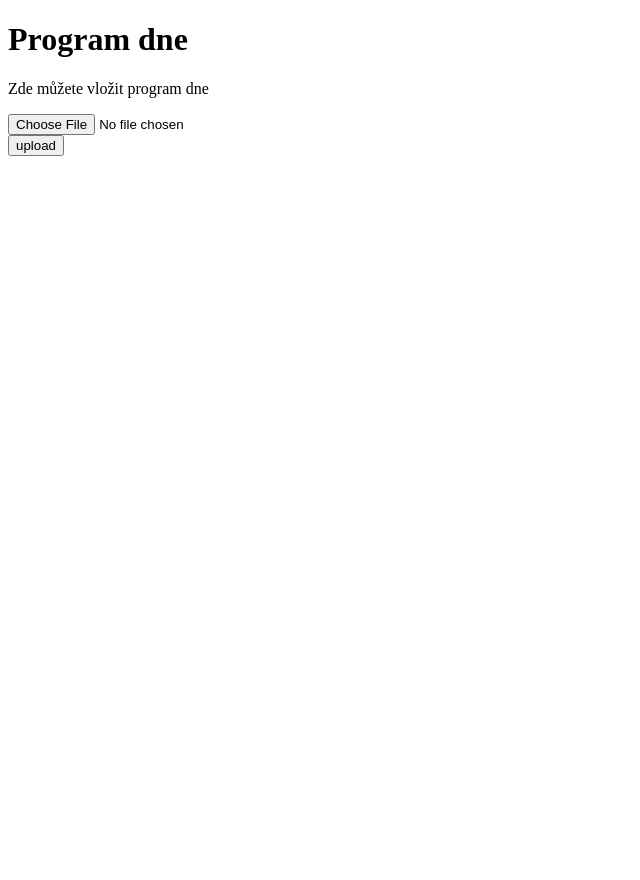
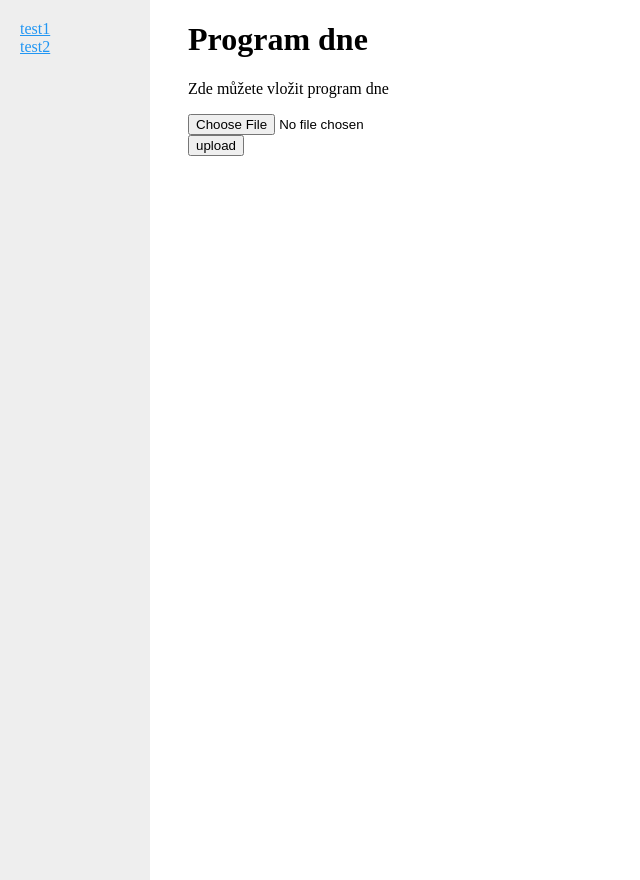
Before and after one commit to ELITR/files-collector, a Flask app: page /daily_schedule/ in a window 1280 px wide. Shown: the whole page, without its empty margins (0-640 px from the left). Run offline with Flask 2, Linux system fonts and the light colour scheme.

Commit message:
přidání navigačního seznamu

```diff
--- /dev/null
+++ b/files_collector/static/main.css
@@ -0,0 +1,23 @@
+.sidebar {
+    height: 100%;
+    width: 180 px;
+    position: fixed;
+    top: 0;
+    left: 0;
+    background: #eee;
+    padding-top: 20px;
+    padding-right: 100px;
+    padding-left: 20px;
+}
+
+.content {
+  margin-left: 180px;
+}
+
+.sidebar a {
+  color: #2196F3;
+}
+
+.sidebar a:hover {
+  color: black;
+}
--- a/files_collector/templates/base.html
+++ b/files_collector/templates/base.html
@@ -3,8 +3,15 @@
   <head>
     <meta charset="utf-8">
     <title>Files Collector</title>
+    <link rel="stylesheet" href="/static/main.css">
   </head>
   <body>
+    <div class="sidebar">
+      <a href="#">test1</a><br>
+      <a href="#">test2</a><br>
+    </div>
+
+    <div class="content">
       {% block content %}{% endblock %}
 
       {% with messages = get_flashed_messages() %}
@@ -14,5 +21,6 @@
           {% endfor %}
         {% endif %}
       {% endwith %}
+    </div>
   </body>
 </html>
```
Lines whose indentation alone changed are shown as unchanged.
